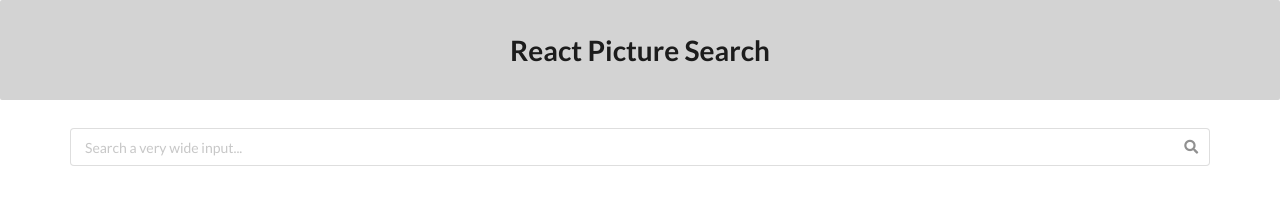
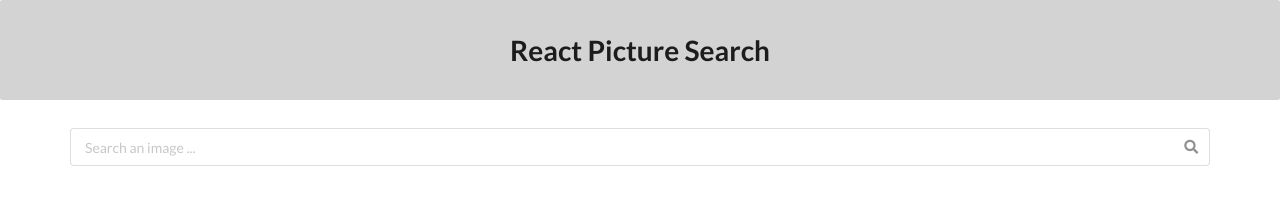
Before and after one commit to OussamaAlouat/pictures-search-react, a React (Create React App) app: page / in a window 1280 px wide. Shown: the top 218 px of the page. Built offline with nearby package versions, Linux system fonts and the light colour scheme.

Commit message:
on change data, it will be saved on state

```diff
--- a/src/components/SearchBar.js
+++ b/src/components/SearchBar.js
@@ -1,10 +1,21 @@
 import React from 'react';
 
 class SearchBar extends React.Component {
+  state = { item: '' }
+
+  onInputChange(event) {
+    const { value } = event.target
+    this.setState({ item: value })
+  }
+
   render () {
     return(
     <div className="ui fluid icon input">
-      <input type="text" placeholder="Search a very wide input..."/>
+      <input
+        type="text"
+        placeholder="Search an image ..."
+        onChange={(e) => this.onInputChange(e)}
+      />
       <i className="search icon"></i>
     </div>
     )
```
